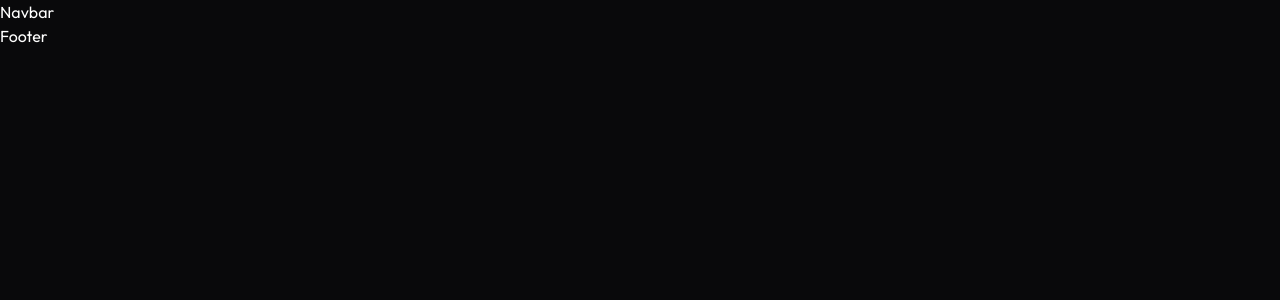
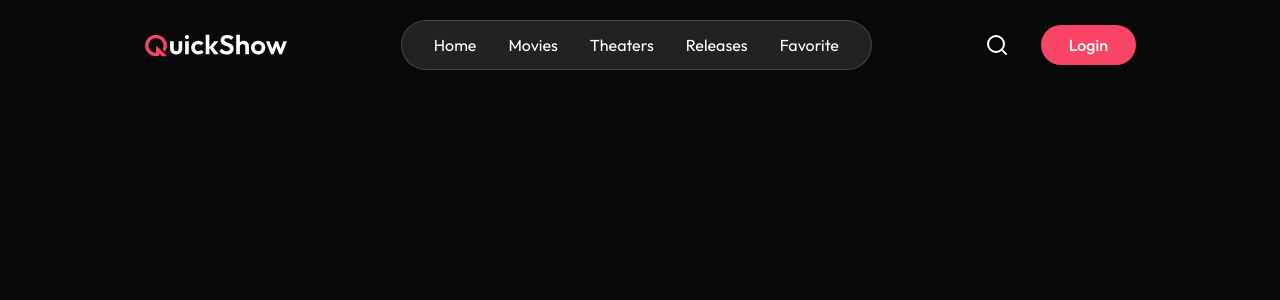
Before and after one commit to JUDHI3134/movie-ticket-booking, a React (Vite) app in the folder client/: page /favorite in a window 1280 px wide. Shown: the top 300 px of the page. Built offline with nearby package versions, Linux system fonts and the light colour scheme.

Commit message:
create navbar

```diff
--- a/client/src/components/Footer.jsx
+++ b/client/src/components/Footer.jsx
@@ -3,7 +3,7 @@
 const Footer = () => {
   return (
     <div>
-      <h1>Footer</h1>
+
     </div>
   )
 }
--- a/client/src/components/Navbar.jsx
+++ b/client/src/components/Navbar.jsx
@@ -1,9 +1,36 @@
-import React from 'react'
+import React, { useState } from 'react'
+import { Link } from 'react-router-dom'
+import { assets } from '../assets/assets'
+import {MenuIcon, SearchIcon, XIcon} from "lucide-react"
 
 const Navbar = () => {
+
+    const [isOpen, setIsOpen] = useState(false)
+
   return (
-    <div>
-      <h1>Navbar</h1>
+    <div className='fixed top-0 left-0 z-50 w-full flex items-center justify-between px-6 md:px-16 lg:px-36 py-5'>
+          <Link to="/" className='max-md:flex-1'>
+              <img src={assets.logo} alt="" className='w-36 h-auto' />
+          </Link>
+    {/* ----------------------------------------- */}
+          <div className={`max-md:absolute max-md:top-0 max-md:left-0 max-md:font-medium max-md:text-lg z-50 flex flex-col md:flex-row items-center max-md:justify-center gap-8 min-md:px-8 py-3 max-md:h-screen min-md:rounded-full backdrop-blur bg-black/70 md:bg-white/10 md:border border-gray-300/20 overflow-hidden transition-[width] duration-300 ${isOpen ? "max-md:w-full" : "max-md:w-0"}`}>
+
+              <XIcon onClick={() => setIsOpen(!isOpen)} className='md:hidden absolute top-6 right-6 w-6 h-6 cursor-pointer' />
+
+              <Link onClick={() => { scrollTo(0, 0);  setIsOpen(false)}} to="/">Home</Link>
+              <Link onClick={() => { scrollTo(0, 0);  setIsOpen(false)}} to="/movies">Movies</Link>
+              <Link onClick={() => { scrollTo(0, 0);  setIsOpen(false)}} to="/">Theaters</Link>
+              <Link onClick={() => { scrollTo(0, 0);  setIsOpen(false)}} to="/">Releases</Link>
+              <Link onClick={() => { scrollTo(0, 0);  setIsOpen(false)}} to="/favorite">Favorite</Link>
+          </div>
+    {/* ------------------------------------------- */}
+          <div className='flex items-center gap-8'>
+              <SearchIcon className='max-md:hidden w-6 h-6 cursor-pointer' />
+              <button className='px-4 py-1 sm:px-7 sm:py-2 bg-primary hover:bg-primary-dull transition rounded-full font-medium cursor-pointer'>Login</button>
+          </div>
+
+          {/* ------------------------- */}
+          <MenuIcon onClick={() => setIsOpen(!isOpen)} className='max-md:ml-4 md:hidden w-8 h-8 cursor-pointer' />
     </div>
   )
 }
```
